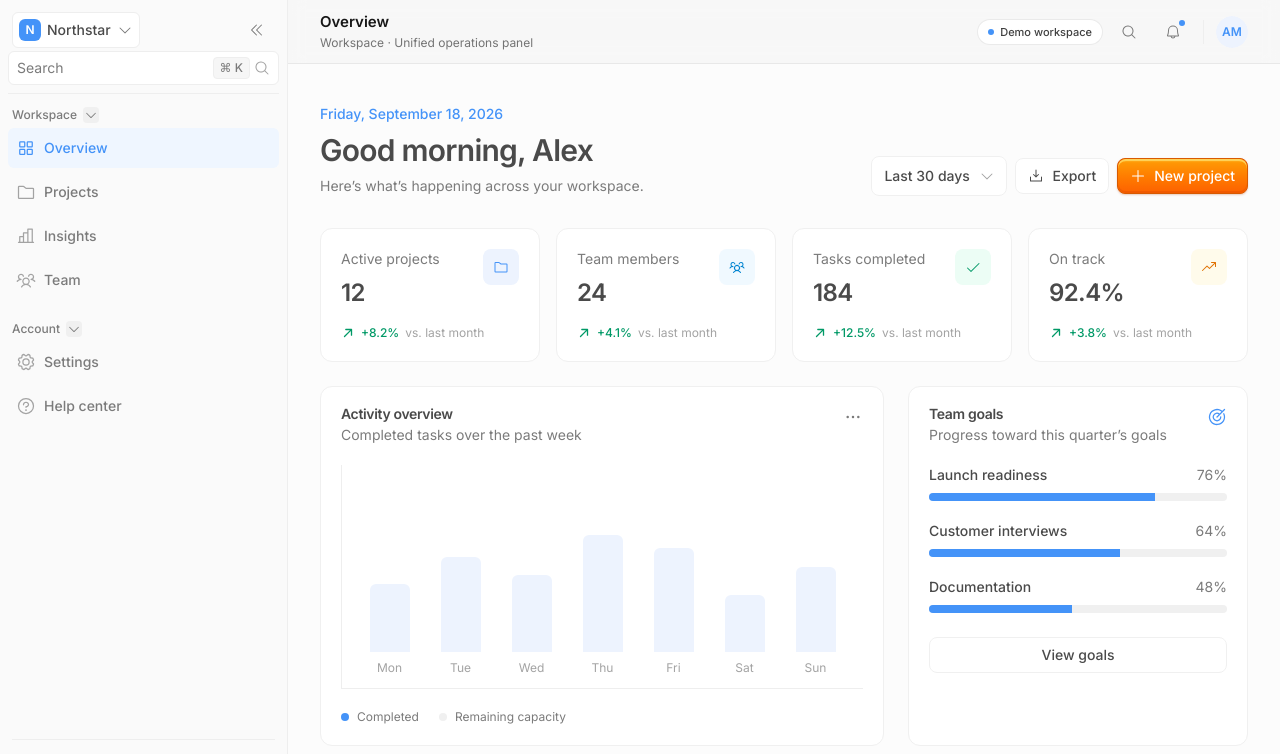
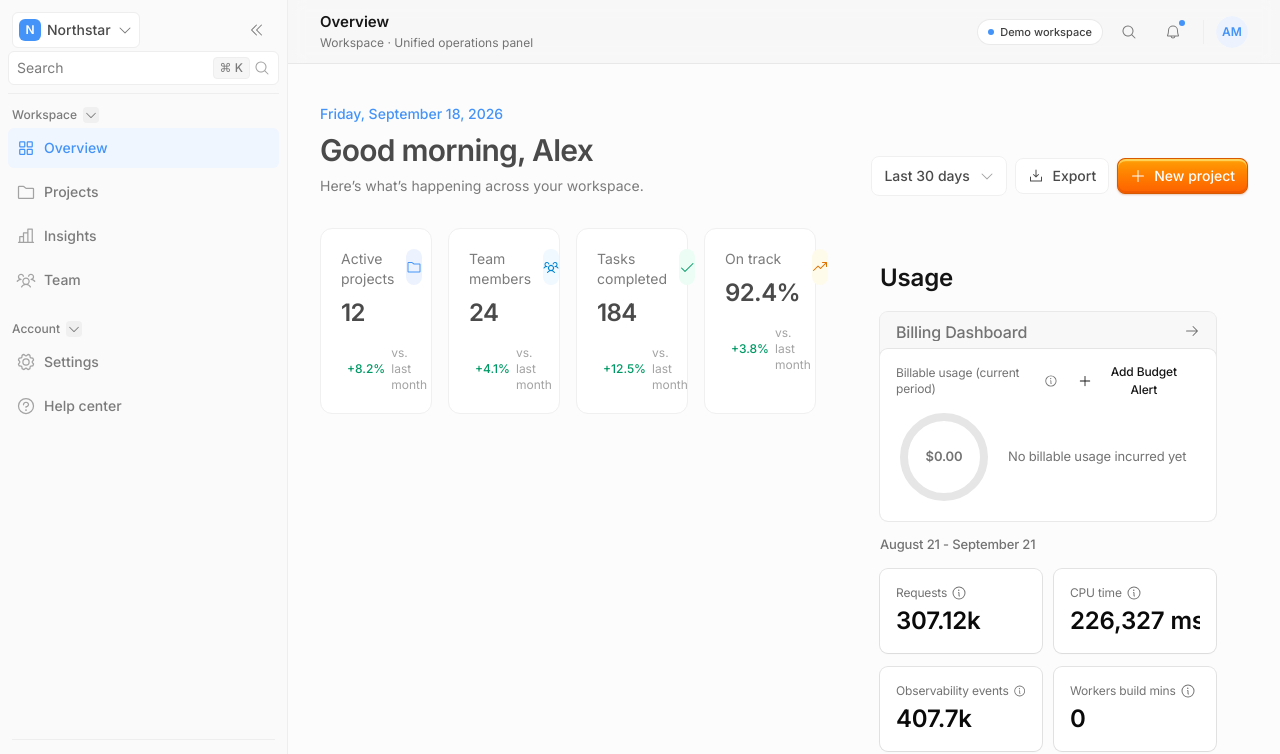
Before and after one commit to starstrike007/monash-hackathon-1, a React (Vite) app: page / in a window 1280 px wide. Shown: the top 754 px of the page. Built offline with nearby package versions, Linux system fonts and the light colour scheme.

Commit message:
feat: add reference usage cards

```diff
--- a/src/components/dashboard.jsx
+++ b/src/components/dashboard.jsx
@@ -16,6 +16,7 @@ import {
 } from '@phosphor-icons/react'
 
 import { DashboardSidebar } from '@/components/dashboard-sidebar'
+import { UsageOverview } from '@/components/usage-overview'
 import { Avatar, AvatarFallback } from '@/components/ui/avatar'
 import { Badge } from '@/components/ui/badge'
 import { Button } from '@/components/ui/button'
@@ -165,9 +166,15 @@ export function Dashboard() {
               </div>
             </section>
 
-            <section className="mt-8 grid gap-4 sm:grid-cols-2 xl:grid-cols-4" aria-label="Workspace summary">
-              {stats.map((stat) => <StatCard key={stat.label} {...stat} />)}
-            </section>
+            <div className="mt-8 grid items-start gap-8 xl:grid-cols-[minmax(0,1fr)_400px]">
+              <section className="grid gap-4 sm:grid-cols-2 xl:grid-cols-4" aria-label="Workspace summary">
+                {stats.map((stat) => <StatCard key={stat.label} {...stat} />)}
+              </section>
+
+              <aside className="sticky top-20 hidden h-fit w-[400px] p-8 xl:block" aria-label="Usage summary">
+                <UsageOverview onAction={showNotice} />
+              </aside>
+            </div>
 
             <section className="mt-6 grid gap-6 xl:grid-cols-[minmax(0,1.45fr)_minmax(340px,0.85fr)]">
               <Card>
--- /dev/null
+++ b/src/components/usage-overview.jsx
@@ -0,0 +1,128 @@
+import { ArrowRight, Info, Plus } from '@phosphor-icons/react'
+
+const metrics = [
+  { label: 'Requests', value: '307.12k' },
+  { label: 'CPU time', value: '226,327 ms' },
+  { label: 'Observability events', value: '407.7k' },
+  { label: 'Workers build mins', value: '0' },
+]
+
+const subtleColor = 'oklch(55.6% 0 0)'
+const defaultColor = 'oklch(20.5% 0 0)'
+
+function InfoIcon({ className = '' }) {
+  return <Info className={className} size={16} weight="regular" aria-hidden="true" />
+}
+
+function MetricCard({ label, value, onSelect }) {
+  return (
+    <button
+      type="button"
+      className="h-[86px] w-[162px] bg-transparent px-0 py-px text-left text-black transition-colors focus-visible:outline-none focus-visible:ring-2 focus-visible:ring-[oklch(15%_0_0)]/50"
+      style={{ color: 'rgb(0, 0, 0)', borderColor: 'rgb(0, 0, 0)' }}
+      onClick={() => onSelect(`${label}: ${value}`)}
+      aria-label={`${label}: ${value}`}
+    >
+      <div className="relative h-[84px] w-[162px] overflow-hidden rounded-lg bg-white p-4 shadow-[0_1px_2px_rgba(0,0,0,0.04)] ring-1 ring-[oklch(14.5%_0_0_/_10%)] transition-colors hover:bg-[oklch(98%_0_0)]">
+        <div
+          className="mb-1 flex h-4 w-full min-w-0 items-center gap-1 overflow-hidden truncate text-xs leading-4"
+          style={{ color: subtleColor }}
+        >
+          <span className="shrink-0 truncate">{label}</span>
+          <InfoIcon />
+        </div>
+        <div className="h-8 w-full overflow-hidden">
+          <div
+            className="origin-left"
+            style={{ transform: 'scale(1)', transformOrigin: 'left center', display: 'inline-block' }}
+          >
+            <div className="inline-block whitespace-nowrap text-2xl font-semibold leading-8 text-[oklch(14.5%_0_0)]">
+              {value}
+            </div>
+          </div>
+        </div>
+      </div>
+    </button>
+  )
+}
+
+export function UsageOverview({ onAction = () => {} }) {
+  return (
+    <section
+      className="flex h-[492.289px] w-[336px] flex-col gap-4 text-[oklch(19.2%_0_0)] transition-all"
+      style={{ fontFamily: 'Inter, ui-sans-serif, system-ui, sans-serif', lineHeight: '24px', letterSpacing: '-0.16px' }}
+      aria-labelledby="usage-overview-title"
+    >
+      <div className="flex h-9 w-[336px] items-center justify-between">
+        <h2 id="usage-overview-title" className="m-0 text-2xl font-semibold leading-8 text-[oklch(19.2%_0_0)]">
+          Usage
+        </h2>
+      </div>
+
+      <div className="flex h-[209px] w-[336px] flex-col overflow-hidden rounded-lg bg-[oklch(98%_0_0)] text-sm leading-[21px] ring-1 ring-[oklch(93.5%_0_0)]">
+        <div className="-my-2 flex h-[53px] w-[336px] items-center justify-between gap-3 bg-[oklch(98%_0_0)] p-4 font-medium" style={{ color: subtleColor }}>
+          <a
+            href="/b2ee524439a8ef367969ccf814698038/billing/billable-usage"
+            className="flex h-[21px] min-w-0 flex-1 items-center justify-between gap-2 no-underline transition-[color] duration-150 ease-in hover:text-[oklch(15%_0_0)] focus-visible:outline-none focus-visible:ring-2 focus-visible:ring-[oklch(15%_0_0)]/50"
+            style={{ color: defaultColor, borderColor: defaultColor }}
+          >
+            <span className="h-[21px] min-w-0 truncate text-base font-medium" style={{ color: subtleColor }}>
+              Billing Dashboard
+            </span>
+            <ArrowRight className="h-4 w-4 shrink-0" size={16} weight="regular" style={{ color: subtleColor }} aria-hidden="true" />
+          </a>
+        </div>
+
+        <div className="relative flex h-[172px] w-[336px] flex-col gap-3 overflow-hidden rounded-lg bg-white p-4 text-inherit ring-1 ring-[oklch(92.2%_0_0)]">
+          <div className="flex h-8 w-[304px] items-center justify-between gap-3">
+            <div className="flex h-8 w-[161.688px] items-center gap-1 text-xs leading-4" style={{ color: subtleColor }}>
+              <span className="h-8 w-[143.844px]">
+                Billable usage (current period)
+              </span>
+              <InfoIcon className="h-4 w-[13.844px] shrink-0" />
+            </div>
+            <button
+              type="button"
+              className="group flex h-[26px] w-[130.312px] shrink-0 items-center justify-center gap-1 rounded-md border-0 px-2 py-px text-center text-xs font-medium leading-[18px] tracking-[-0.12px] text-[oklch(20.5%_0_0)] shadow-none transition-colors hover:bg-[oklch(97%_0_0)] focus-visible:outline-none focus-visible:ring-2 focus-visible:ring-[oklch(15%_0_0)]/50"
+              style={{ color: defaultColor, borderColor: defaultColor }}
+              onClick={() => onAction('Budget alert setup is ready to connect.')}
+            >
+              <Plus className="h-3.5 w-3.5 shrink-0" size={14} weight="regular" aria-hidden="true" />
+              <span>Add Budget Alert</span>
+            </button>
+          </div>
+
+          <div className="flex h-24 w-[304px] min-w-0 items-center gap-4">
+            <div className="relative h-24 w-24 shrink-0">
+              <svg className="h-24 w-24 overflow-hidden" viewBox="0 0 96 96" width="96" height="96" role="img" aria-label="$0.00">
+                <circle cx="48" cy="48" r="40" fill="none" stroke="currentColor" strokeWidth="8" style={{ color: 'oklch(14.5% 0 0 / 10%)' }} />
+              </svg>
+              <div className="pointer-events-none absolute inset-0 flex h-24 w-24 items-center justify-center">
+                <span className="text-[13px] font-semibold leading-[19.5px]" style={{ color: subtleColor }}>
+                  $0.00
+                </span>
+              </div>
+            </div>
+            <div className="flex min-w-0 flex-1 items-center">
+              <span className="whitespace-nowrap text-[13px] leading-[15.2941px]" style={{ color: subtleColor }}>
+                No billable usage incurred yet
+              </span>
+            </div>
+          </div>
+        </div>
+      </div>
+
+      <div className="h-[15.289px] w-[336px] text-[13px] font-medium leading-[15.2941px]" style={{ color: subtleColor }}>
+        August 21 - September 21
+      </div>
+
+      <div className="flex h-[184px] w-[336px] flex-col gap-5">
+        <div className="grid h-[184px] w-[336px] grid-cols-2 gap-3">
+          {metrics.map((metric) => (
+            <MetricCard key={metric.label} {...metric} onSelect={onAction} />
+          ))}
+        </div>
+      </div>
+    </section>
+  )
+}
```
